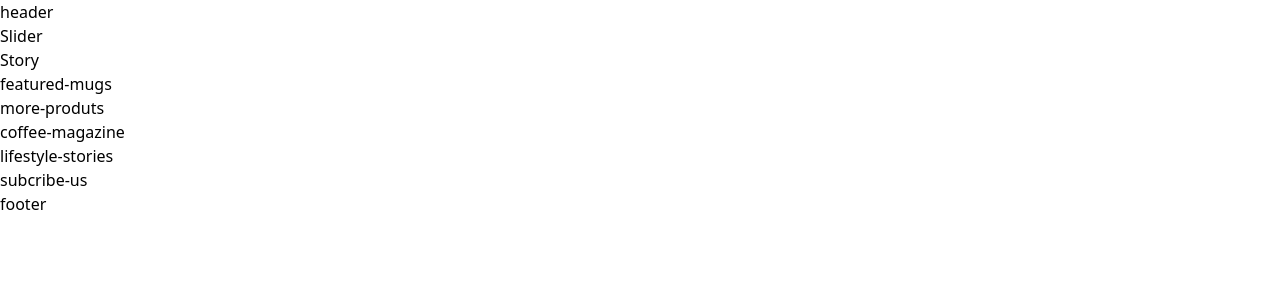
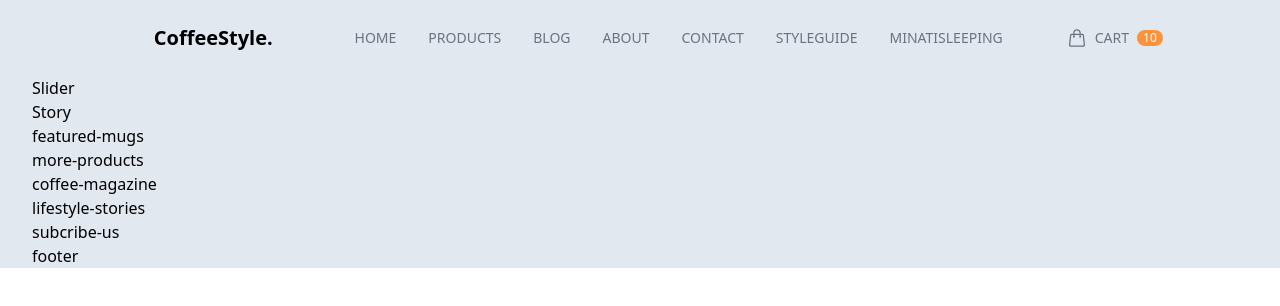
Before and after one commit to minatisleeping/Coffee-Style-Tailwindcss, a website: page public/index.html in a window 1280 px wide. Drawn offline with nearby package versions, Linux system fonts and the light colour scheme; files that its build step writes are made by us from their sources.

Commit message:
build header

```diff
--- a/public/index.html
+++ b/public/index.html
@@ -4,12 +4,56 @@
     <meta charset="UTF-8">
     <meta name="viewport" content="width=device-width, initial-scale=1.0">
     <title>minatisleeping Coffee Style</title>
-    <link href="./output.css" rel="stylesheet">
+    <link href="./output.css" type="text/css" rel="stylesheet">
 </head>
 <body>
     <div id="root">
-        <div class="content-wrapper">
-            <header>header</header>
+        <div class="content-wrapper max-w-screen-2xl text-base mx-auto px-8 bg-slate-200">
+            <header class="py-6 mx-10">
+                <nav class="flex flex-row justify-between items-center">
+                    <div class="logo basis-2/6 text-center text-xl font-semibold cursor-pointer">
+                        CoffeeStyle.
+                    </div>
+
+                    <ul class="basis-3/6 flex items-center justify-end gap-8 uppercase text-sm text-gray-500 font-medium">
+                        <li class="minat-top-menu-item">
+                            <a href="#" class="">Home</a>
+                        </li>
+                        <li class="minat-top-menu-item">
+                            <a href="#" class="">Products</a>
+                        </li>
+                        <li class="minat-top-menu-item">
+                            <a href="#" class="">Blog</a>
+                        </li>
+                        <li class="minat-top-menu-item">
+                            <a href="#" class="">About</a>
+                        </li>
+                        <li class="minat-top-menu-item">
+                            <a href="#" class="">Contact</a>
+                        </li>
+                        <li class="minat-top-menu-item">
+                            <a href="#" class="">StyleGuide</a>
+                        </li>
+                        <li class="minat-top-menu-item">
+                            <a href="#" target="_blank" class="">Minatisleeping</a>
+                        </li>
+                    </ul>
+
+                    <ul class="basis-1/6 flex justify-start items-center ml-16 uppercase text-sm text-gray-500 font-medium">
+                        <li class="minat-top-menu-item">
+                            <a href="#" class="flex items-center">
+                                <svg xmlns="http://www.w3.org/2000/svg" fill="none" viewBox="0 0 24 24" stroke-width="1.5" stroke="currentColor"
+                                class="minat-icon">
+                                    <path stroke-linecap="round" stroke-linejoin="round" d="M15.75 10.5V6a3.75 3.75 0 1 0-7.5 0v4.5m11.356-1.993 1.263 12c.07.665-.45 1.243-1.119 1.243H4.25a1.125 1.125 0 0 1-1.12-1.243l1.264-12A1.125 1.125 0 0 1 5.513 7.5h12.974c.576 0 1.059.435 1.119 1.007ZM8.625 10.5a.375.375 0 1 1-.75 0 .375.375 0 0 1 .75 0Zm7.5 0a.375.375 0 1 1-.75 0 .375.375 0 0 1 .75 0Z" />
+                                </svg>
+                                <span class="mx-2">Cart</span>
+                                <span class="minat-badge-circle bg-orange-400 text-white">10</span>
+                            </a>
+                        </li>
+                    </ul>
+                </nav>
+
+            </header>
 
             <main>
                 <div class="slider">
@@ -24,9 +68,9 @@
                     featured-mugs
                 </div> <!--End featured-mugs-->
 
-                <div class="more-produts">
-                    more-produts
-                </div> <!--End more-produts-->
+                <div class="more-products">
+                    more-products
+                </div> <!--End more-products-->
 
                 <div class="coffee-magazine">
                     coffee-magazine
--- a/src/input.css
+++ b/src/input.css
@@ -1,3 +1,17 @@
 @tailwind base;
 @tailwind components;
 @tailwind utilities;
+
+/* minat = minatisleeping*/
+.minat-top-menu-item {
+    @apply cursor-pointer py-1 hover:text-gray-800 relative after:absolute after:bottom-0 after:left-0 after:bg-light-coffee
+    after:h-0.5 after:w-0 hover:after:w-full after:transition-all after:ease-in-out after:duration-300;
+}
+
+.minat-icon {
+    @apply w-5 h-5 inline-block;
+}
+
+.minat-badge-circle {
+    @apply text-xs text-center rounded-full px-1.5;
+}
--- a/tailwind.config.js
+++ b/tailwind.config.js
@@ -2,7 +2,11 @@
 module.exports = {
   content: ["./public/**/*.{html,js}"],
   theme: {
-    extend: {},
+    extend: {
+      colors: {
+        'light-coffee': '#C89F94'
+      }
+    },
   },
   plugins: [],
 }
```
Also changed, not shown: README.md (added), public/output.css (deleted), 1 other file.
